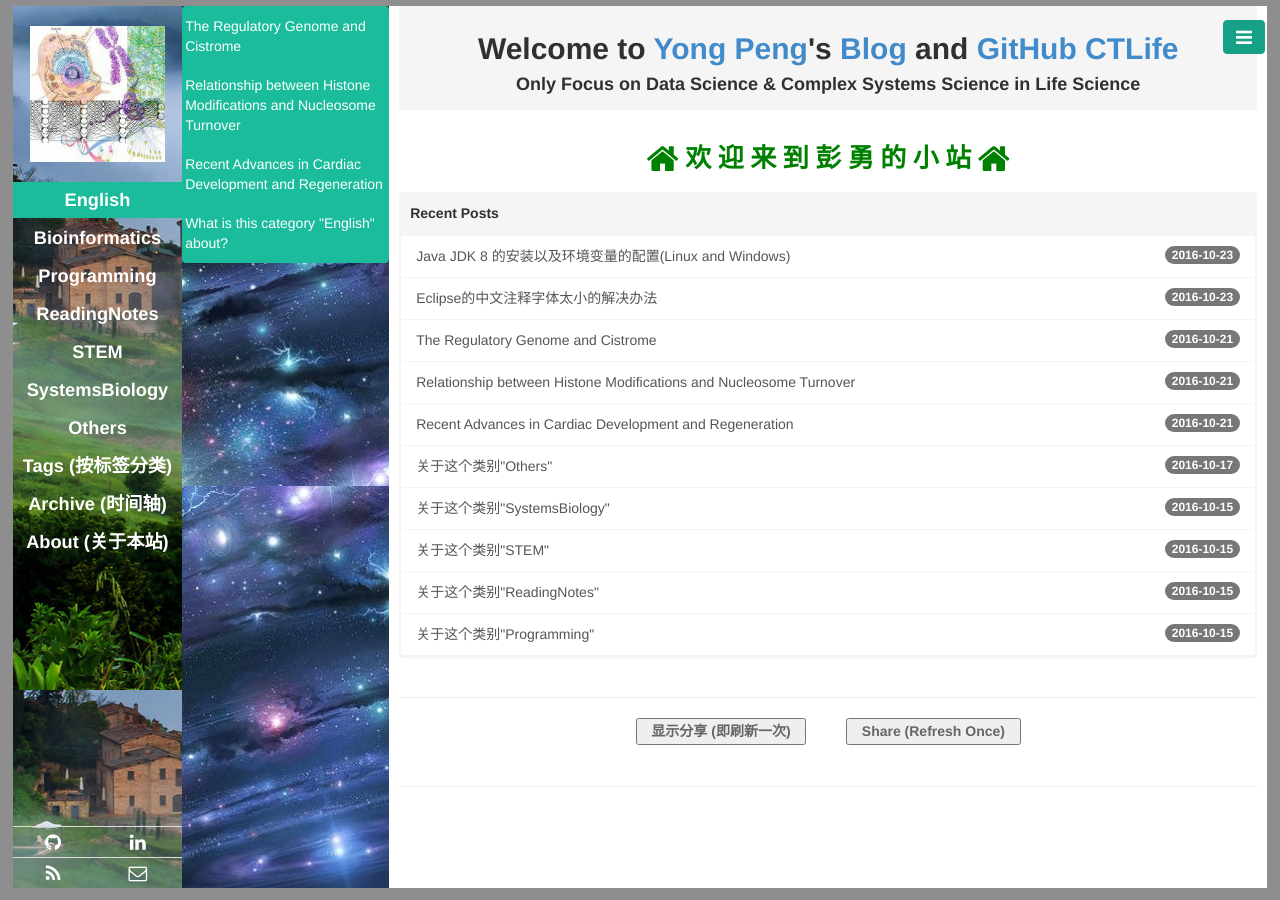
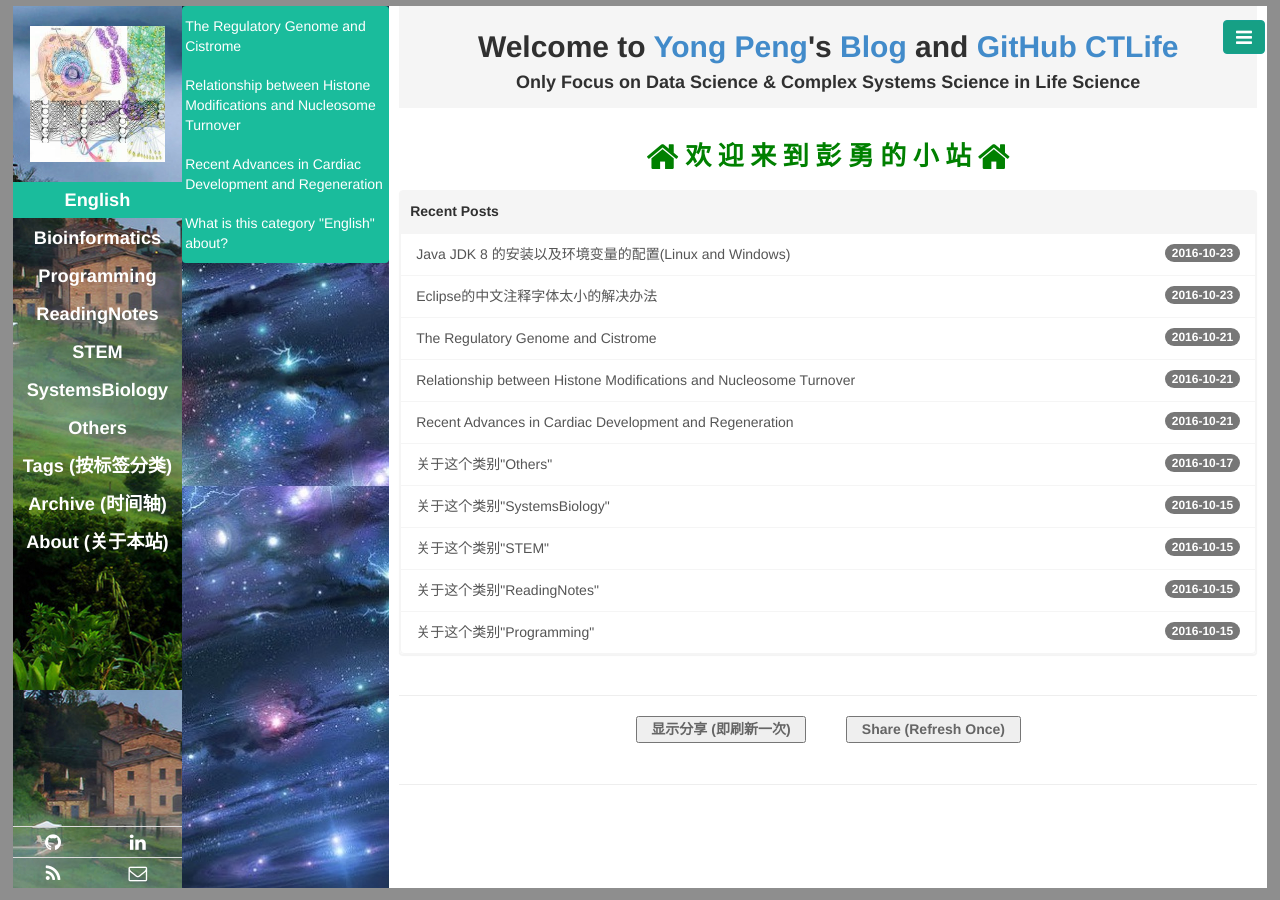
Before and after one commit to CTLife/CTLife.github.io, a Jekyll site: the page built from index.html, in a window 1280 px wide. Built offline with Jekyll 4.4.1, drawn with Linux system fonts in a browser that asks for light colours; Markdown is read by kramdown in place of the engine named in the settings; the list of posts is cut into pages by our own code.

Commit message:
Update base.css

```diff
--- a/public/css/base.css
+++ b/public/css/base.css
@@ -88,9 +88,9 @@
   padding: 0   2%   0   2%;
 }
 .aside3-title {
-  border-top: 3px solid   #f5f5f5;
+  border-top: 1px   solid   #f5f5f5;
   background-color: #f5f5f5;
-  border-bottom: 5px solid   #f5f5f5;
+  border-bottom: 5px  solid   #f5f5f5;
   text-align: center;
   color: #303030;
 }
```
